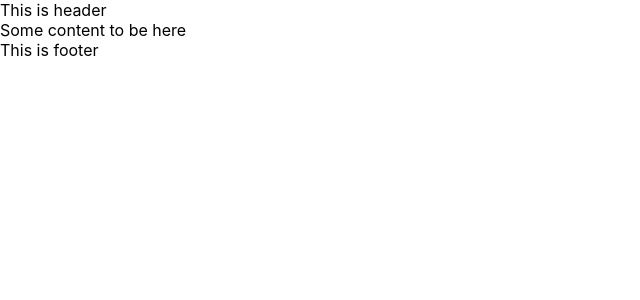
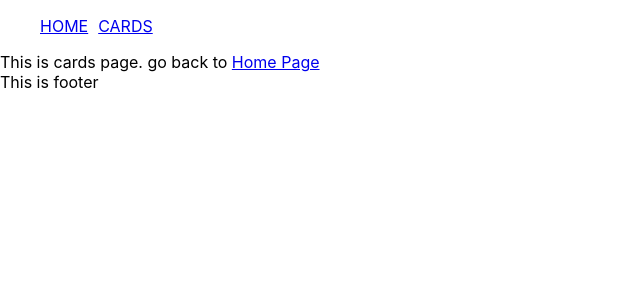
Before and after one commit to bhushanmaheshwari/sample-work-asb, a React (Create React App) app: page /cards in a window 1280 px wide. Shown: the top 300 px of the page, without its empty margins (0-640 px from the left). Built offline with nearby package versions, Linux system fonts and the light colour scheme.

Commit message:
updated routing and navigation

```diff
--- a/package.json
+++ b/package.json
@@ -12,6 +12,7 @@
     "@types/react-dom": "^18.0.10",
     "react": "^18.2.0",
     "react-dom": "^18.2.0",
+    "react-router-dom": "^6.6.1",
     "react-scripts": "5.0.1",
     "styled-components": "^5.3.6",
     "typescript": "^4.9.4",
--- a/src/App.tsx
+++ b/src/App.tsx
@@ -1,7 +1,12 @@
+import { BrowserRouter as Router } from "react-router-dom";
 import MainLayoutComponent from "./layout/MainLayout";
 
 function App() {
-  return <MainLayoutComponent />;
+  return (
+    <Router>
+      <MainLayoutComponent />
+    </Router>
+  );
 }
 
 export default App;
--- a/src/layout/Header.styles.ts
+++ b/src/layout/Header.styles.ts
@@ -1,5 +1,12 @@
 import styled from "styled-components";
 
-const Header = styled.div``;
+const Header = styled.header``;
 
-export { Header };
+const HeaderNav = styled.ul`
+  display: flex;
+  gap: 10px;
+  text-decoration: none;
+  list-style: none;
+`;
+
+export { Header, HeaderNav };
--- a/src/layout/Header.tsx
+++ b/src/layout/Header.tsx
@@ -1,10 +1,20 @@
 import { FC } from "react";
-import { Header } from "./Header.styles";
+import { Link } from "react-router-dom";
+import { Header, HeaderNav } from "./Header.styles";
 
 const HeaderComponent: FC = () => {
-  return <Header>
-      This is header
-  </Header>;
+  return (
+    <Header>
+      <HeaderNav>
+        <li>
+          <Link to="/">HOME</Link>
+        </li>
+        <li>
+          <Link to="/cards">CARDS</Link>
+        </li>
+      </HeaderNav>
+    </Header>
+  );
 };
 
 export default HeaderComponent;
--- a/src/layout/MainLayout.tsx
+++ b/src/layout/MainLayout.tsx
@@ -1,4 +1,5 @@
 import { FC } from "react";
+import AppRoutes from "../routes/AppRoutes";
 import FooterComponent from "./Footer";
 import HeaderComponent from "./Header";
 import { MainLayout } from "./MainLayout.styles";
@@ -7,7 +8,7 @@ const MainLayoutComponent: FC = () => {
   return (
     <MainLayout>
       <HeaderComponent />
-      Some content to be here
+      <AppRoutes />
       <FooterComponent />
     </MainLayout>
   );
--- a/src/pages/CardsPage.tsx
+++ b/src/pages/CardsPage.tsx
@@ -1,6 +1,9 @@
-import classes from './CardsPage.module.css';
-const CardsPage = () => {
+import { FC } from "react";
+import { Link } from "react-router-dom";
+import classes from "./CardsPage.module.css";
 
-}
+const CardsPage: FC = () => {
+  return <div>This is cards page. go back to <Link to="/"> Home Page</Link></div>
+};
 
 export default CardsPage;
--- a/src/pages/HomePage.tsx
+++ b/src/pages/HomePage.tsx
@@ -1,6 +1,9 @@
-import classes from './HomePage.module.css';
-const HomePage = () => {
+import { FC } from "react";
+import { Link } from "react-router-dom";
+import classes from "./HomePage.module.css";
 
-}
+const HomePage: FC = () => {
+  return <div>This is home page. See <Link to="/cards"> cards Page</Link></div>
+};
 
 export default HomePage;
--- /dev/null
+++ b/src/routes/AppRoutes.tsx
@@ -0,0 +1,13 @@
+import { FC } from "react";
+import { Routes, Route } from "react-router-dom";
+import CardsPage from "../pages/CardsPage";
+import HomePage from "../pages/HomePage";
+
+const AppRoutes : FC = () => {
+    return <Routes>
+        <Route path="/" element={<HomePage />}></Route>
+        <Route path="/cards" element={<CardsPage />}></Route>
+    </Routes>
+}
+
+export default AppRoutes;
```
Also changed, not shown: 2 other files (tests, documents, lock files or other folders).
